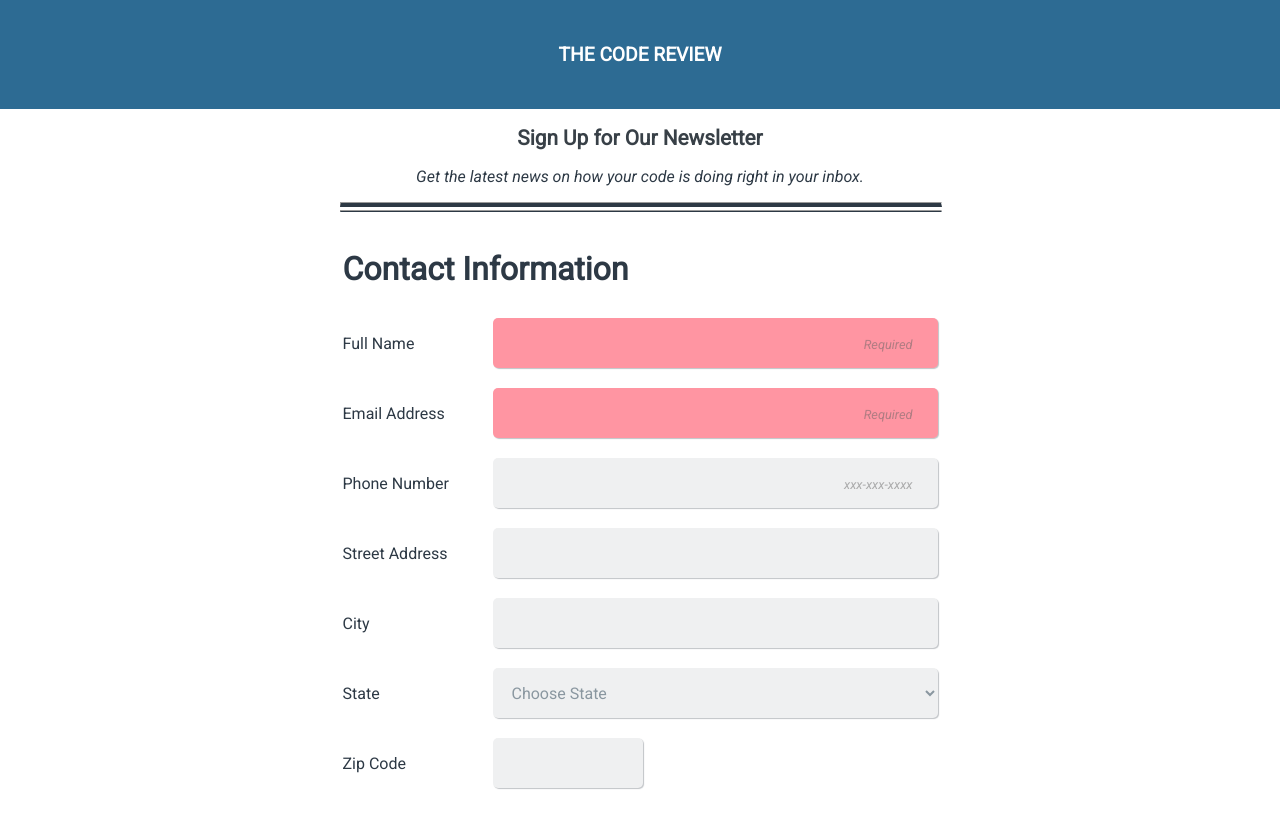
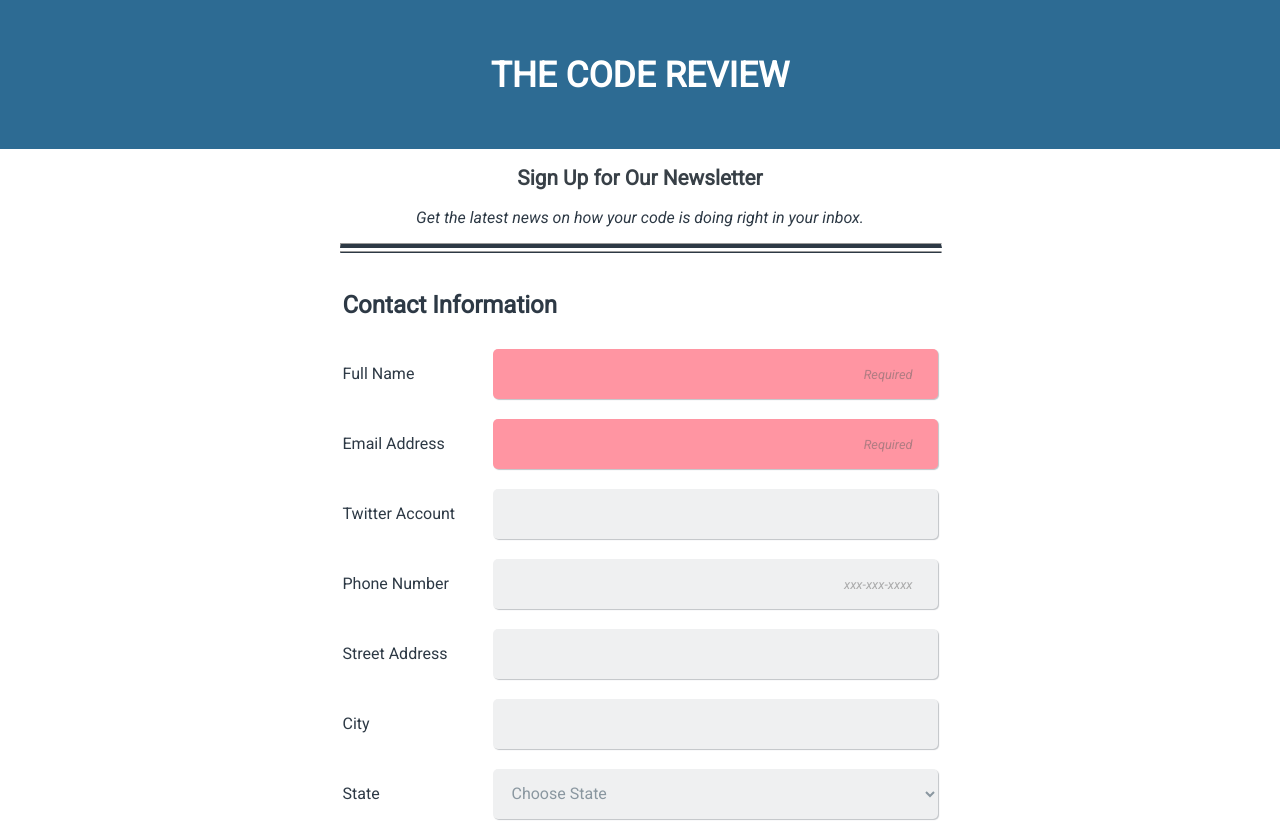
Before and after one commit to Aaron-A-zz/OnlineRegistrationForm, a plain HTML site: page index.html in a window 1280 px wide. Shown: the top 822 px of the page. Drawn offline with Linux system fonts and the light colour scheme.

Commit message:
OnlineRegistrationForm
Added Twitter Account

```diff
--- a/css/main.css
+++ b/css/main.css
@@ -47,7 +47,7 @@ h2 {
 
 .page-title {
     text-transform: uppercase;
-    font-size: 1.2em;
+    font-size: 2.2em;
     color: white;
 }
 
@@ -96,6 +96,7 @@ input[type="email"],
 input[type="number"],
 input[type="tel"],
 input[type="password"],
+input[type="twitter"],
 textarea,
 select {
   background: #eff0f1;
@@ -116,6 +117,7 @@ input[type="email"]:focus,
 input[type="number"]:focus,
 input[type="tel"]:focus,
 input[type="password"]:focus,
+input[type="twitter"]:focus,
 textarea:focus,
 select:focus {
   background: white;
@@ -174,7 +176,7 @@ li:last-child {
 }
 
 legend {
-    font-size: 2.0em;
+    font-size: 1.5em;
     font-weight: 600;
     padding-bottom: 30px;
     padding-top: 30px;
@@ -293,6 +295,7 @@ footer {
     input[type="email"],
     input[type="number"],
     input[type="tel"],
+    input[type="twitter"],
     select {
         width: 445px;
         margin-bottom: 0;
--- a/index.html
+++ b/index.html
@@ -27,20 +27,32 @@
         <fieldset class="section-one">
             <legend>Contact Information</legend>
 
-            <div class="flexible-input"><label for="name">Full Name</label>
+            <div class="flexible-input">
+            <label for="name">Full Name</label>
             <input type="text" id="name" name="user_name" placeholder="Required" required></div>
 
-            <div class="flexible-input"><label for="email">Email Address</label><input type="email" id="email" name="user_email" placeholder="Required" required></div>
+            <div class="flexible-input">
+            <label for="email">Email Address</label>
+            <input type="email" id="email" name="user_email" placeholder="Required" required></div>
 
-            <div class="flexible-input"><label for="phone">Phone Number</label><input type="tel" pattern="\d{3}[\-]\d{3}[\-]\d{4}" id="phone" name="user_phone" placeholder="xxx-xxx-xxxx"></div>
+            <div class="flexible-input">
+            <label for="twitter">Twitter Account</label>
+            <input type="twitter" id="twitter" name="user_twitter"></div>
 
-            <div class="flexible-input"><label for="address">Street Address</label>
+            <div class="flexible-input">
+            <label for="phone">Phone Number</label>
+            <input type="tel" pattern="\d{3}[\-]\d{3}[\-]\d{4}" id="phone" name="user_phone" placeholder="xxx-xxx-xxxx"></div>
+
+            <div class="flexible-input">
+            <label for="address">Street Address</label>
             <input type="text" id="address" name="user_address"></div>
 
-            <div class="flexible-input"><label for="city">City</label>
+            <div class="flexible-input">
+            <label for="city">City</label>
             <input type="text" id="city" name="user_city"></div>
 
-            <div class="flexible-input"><label for="state">State</label>
+            <div class="flexible-input">
+            <label for="state">State</label>
             <select id="state" name="user_state">
                 <option value="" disabled selected>Choose State</option>
                 <option value="AL">Alabama</option>
@@ -96,7 +108,8 @@
                 <option value="WY">Wyoming</option>
             </select></div>
 
-            <div class="flexible-input"><label for="zipcode">Zip Code</label>
+            <div class="flexible-input">
+            <label for="zipcode">Zip Code</label>
             <input type="text" pattern="[0-9]{5}" id="zipcode" name="user_zipcode" maxlength="5"></div>
       </fieldset>
 
```
